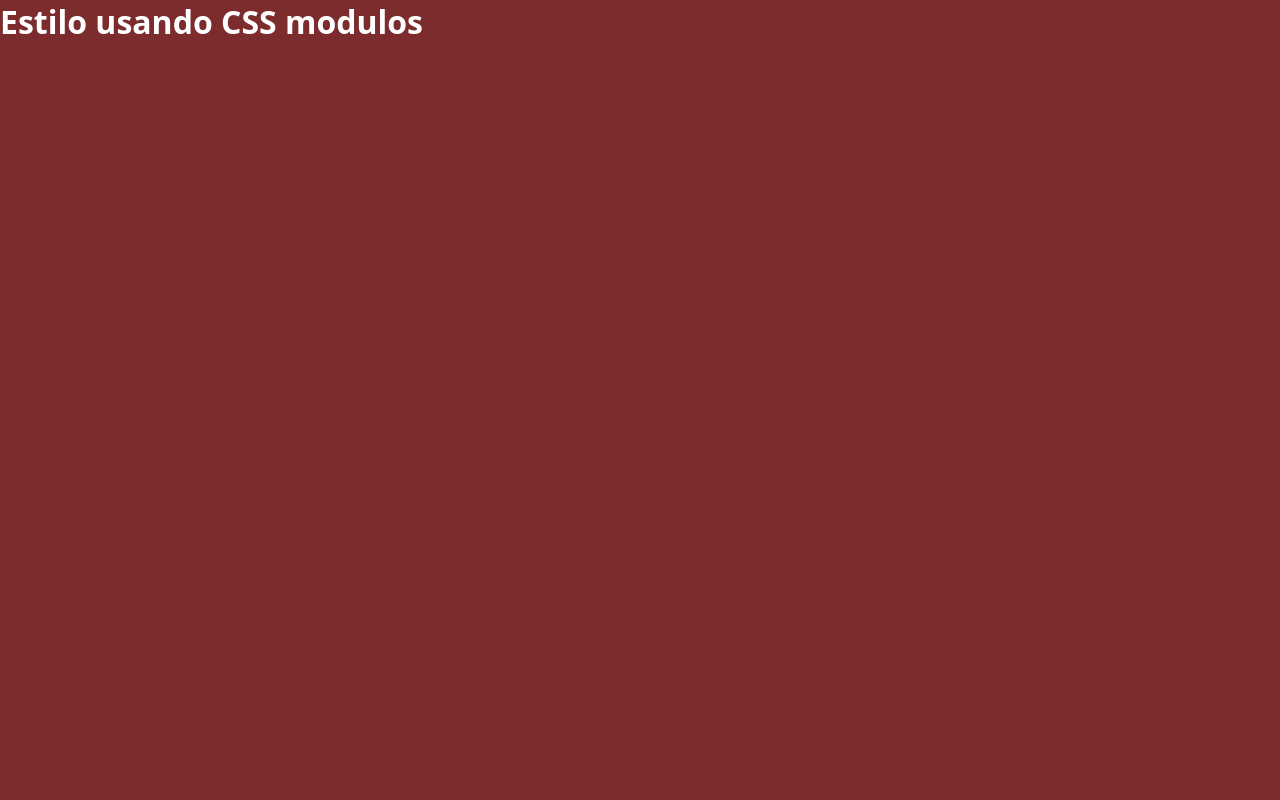
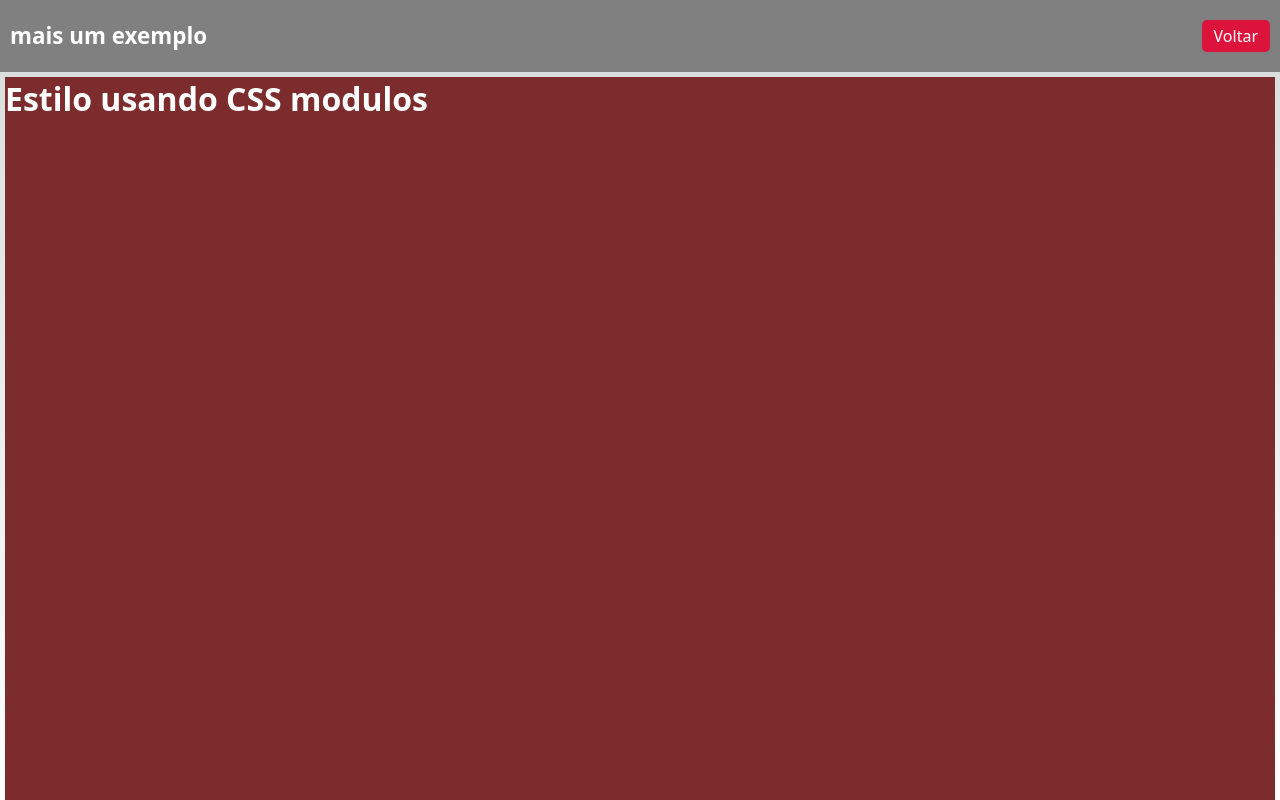
Before and after one commit to DaviJust/Firestore_ProjetoCadastro, a Next.js app in the folder aulao_nextjs/fundamentos/: page /Estiloso in a window 1280 px wide. Built offline with nearby package versions, Linux system fonts and the light colour scheme.

Commit message:
Mais aulas vistas

```diff
--- /dev/null
+++ b/aulao_nextjs/fundamentos/src/components/Layout.jsx
@@ -0,0 +1,18 @@
+import Link from "next/link"
+import Styles from "../styles/layout.module.css"
+
+export default function Layout(props) {
+    return (
+        <div className={Styles.layout}>
+            <div className={Styles.cabecalho}>
+                <h1>{props.titulo ?? "mais um exemplo"}</h1>
+                <Link legacyBehavior href="/">
+                    <a>Voltar</a>
+                    </Link>
+            </div>
+            <div className={Styles.conteudo}>
+                {props.children}
+            </div>
+        </div>
+    )
+}
--- a/aulao_nextjs/fundamentos/src/pages/Estiloso.jsx
+++ b/aulao_nextjs/fundamentos/src/pages/Estiloso.jsx
@@ -1,9 +1,12 @@
-import styles from "./Estiloso.module.css"
+import Styles from "../pages/Estiloso.module.css"
+import Layout from "../components/Layout"
 
-export default function Estiloso() {
+export default function Estiloso(props) {
     return (
-        <div className={styles.vermelho}>
+        <Layout>
+        <div className={Styles.vermelho}>
             <h1>Estilo usando CSS modulos</h1>
         </div>
+        </Layout>
     )
 }
--- a/aulao_nextjs/fundamentos/src/pages/index.js
+++ b/aulao_nextjs/fundamentos/src/pages/index.js
@@ -2,7 +2,6 @@
 //   //"<h1>Titulo</h1>" vai ler como string
 //   return <h1>Titulo</h1>
 // }
-import Jsx from "./jsx"
 import Estiloso from "./Estiloso"
 export default function framework(){
   return (
--- /dev/null
+++ b/aulao_nextjs/fundamentos/src/styles/layout.module.css
@@ -0,0 +1,31 @@
+.layout{
+    height: 100vh;
+    display:flex;
+    flex-direction: column;
+    color: #fff;
+}
+.cabecalho{
+    color: #fff;
+    display: flex;
+        justify-content: space-between;
+        padding: 20px 10px;
+        background-color: gray;
+}
+
+.cabecalho a{
+    background-color:crimson;
+    padding: 5px 12px;
+    border-radius: 5px;
+
+}
+
+.conteudo{
+    padding: 5px;
+    height:100%;
+}
+
+.cabecalho h1{
+    margin: 0;
+    font-size: 1.4rem;
+
+}
```
